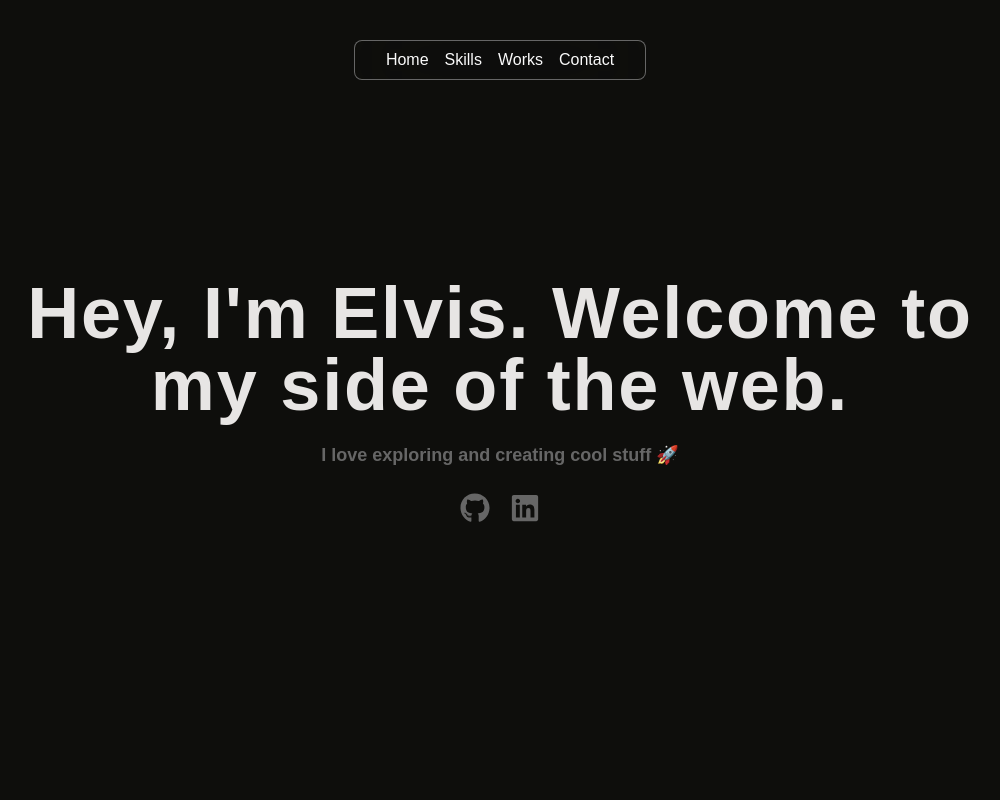
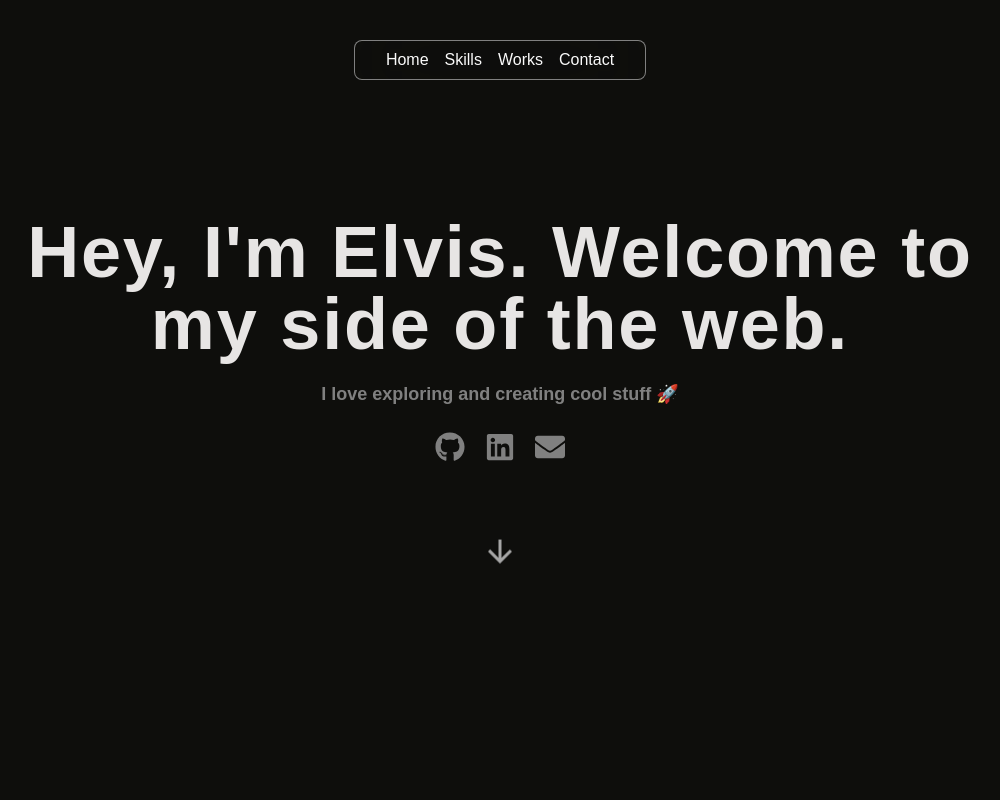
Before and after one commit to m0nztrum/portfolio, a React (Vite) app: page / in a window 1280 px wide. Shown: the top 800 px of the page, without its empty margins (140-1140 px from the left). Built offline with nearby package versions, Linux system fonts and the light colour scheme; a web font is replaced by a local one.

Commit message:
implementing react-router

```diff
--- a/package.json
+++ b/package.json
@@ -11,11 +11,11 @@
     },
     "dependencies": {
         "framer-motion": "^11.11.10",
-        "lucide-react": "^0.453.0",
         "react": "^18.3.1",
         "react-dom": "^18.3.1",
         "react-hook-form": "^7.53.1",
         "react-icons": "^5.3.0",
+        "react-router-dom": "^6.27.0",
         "zod": "^3.23.8"
     },
     "devDependencies": {
--- a/src/App.tsx
+++ b/src/App.tsx
@@ -1,20 +1,35 @@
+import { BrowserRouter as Router, Routes, Route } from 'react-router-dom';
 import { Navbar } from './components/Navbar';
 import { Hero } from './components/Hero';
 import { Skill } from './components/Skill';
 import { Projects } from './components/Projects';
 import { Footer } from './components/Footer';
+import { Contact } from './components/Contact';
 
 function App() {
     return (
-        <main className="relative flex flex-col bg-dark-100 px-5 text-stone-200 sm:px-10">
+        <Router>
+            <main className="relative flex flex-col px-5 text-stone-200 sm:px-10">
                 <div className="mx-auto w-full max-w-7xl">
                     <Navbar />
+                    <Routes>
+                        {/* Homepage Route*/}
+                        <Route
+                            path="/"
+                            element={
+                                <>
                                     <Hero />
                                     <Skill />
                                     <Projects />
+                                </>
+                            }
+                        />
+                        <Route path="/contact" element={<Contact />} />
+                    </Routes>
                     <Footer />
                 </div>
             </main>
+        </Router>
     );
 }
 
--- a/src/components/Hero.tsx
+++ b/src/components/Hero.tsx
@@ -1,7 +1,26 @@
-import { FaGithub, FaLinkedin } from 'react-icons/fa';
+import { FaGithub, FaLinkedin, FaEnvelope } from 'react-icons/fa';
+import { MdArrowDownward } from 'react-icons/md';
 import { motion } from 'framer-motion';
 
+const socialLinks = [
+    { href: 'https://github.com/m0nztrum', icon: <FaGithub />, label: 'GitHub' },
+    {
+        href: 'https://www.linkedin.com/in/elvis-fiador-563839226/',
+        icon: <FaLinkedin />,
+        label: 'LinkedIn',
+    },
+    {
+        href: 'mailto:delafiado@gmail.com',
+        icon: <FaEnvelope />,
+        lable: 'Email',
+    },
+];
+
 export const Hero = () => {
+    const scrollToTechnologies = () => {
+        const section = document.getElementById('skills');
+        section.scrollIntoView({ behavior: 'smooth', block: 'start' });
+    };
     return (
         <div>
             <div
@@ -16,24 +35,24 @@ export const Hero = () => {
                         I love exploring and creating cool stuff 🚀
                     </p>
                     <div className="flex space-x-5">
+                        {socialLinks.map(({ href, icon, label }, index) => (
                             <motion.a
-                            href="https://github.com/m0nztrum"
+                                key={index}
+                                href={href}
                                 target="_blank"
                                 rel="noopener noreferrer"
                                 className="text-2xl text-dark-500 hover:text-zinc-50 md:text-3xl"
                                 whileHover={{ y: -3 }}
+                                title={label}
                             >
-                            <FaGithub />
+                                {icon}
                             </motion.a>
-                        <motion.a
-                            href="https://www.linkedin.com/in/elvis-fiador-563839226/"
-                            target="_blank"
-                            rel="noopener noreferrer"
-                            className="text-2xl text-dark-500 hover:text-zinc-50 md:text-3xl"
-                            whileHover={{ y: -3 }}
-                        >
-                            <FaLinkedin />
-                        </motion.a>
+                        ))}
+                    </div>
+                    <div className="mt-20">
+                        <button onClick={scrollToTechnologies} aria-label="Scroll to technologies">
+                            <MdArrowDownward className="animate-bounce text-4xl text-dark-600" />
+                        </button>
                     </div>
                 </div>
             </div>
--- a/src/components/Navbar.tsx
+++ b/src/components/Navbar.tsx
@@ -1,17 +1,26 @@
 import { navItems } from '../data';
 import { navItem } from '../types';
+import { Link } from 'react-router-dom';
 
 export const Navbar = () => {
     return (
-        <nav className="transition-[opacity, transform, filer] invisible fixed inset-x-0 top-10 z-[5000] mx-auto flex max-w-fit items-center justify-center space-x-4 rounded-lg px-8 py-2 opacity-0 ring-1 ring-inset ring-dark-500 blur-sm backdrop-blur-2xl md:visible md:opacity-100 md:blur-0">
+        <nav className="transition-[opacity, transform, filter] fixed inset-x-0 top-10 z-[5000] mx-auto flex max-w-fit items-center justify-center space-x-4 rounded-lg px-8 py-2 opacity-100 ring-1 ring-inset ring-dark-500 blur-0 backdrop-blur-2xl">
             {navItems.map((item: navItem, index: number) => (
                 <div
                     key={index}
                     className="relative flex items-center space-x-1 text-neutral-50 hover:text-neutral-300"
                 >
-                    <a href={item.link} className="font-medium">
-                        {item.name}
-                    </a>
+                    {item.link.startsWith('#') ? (
+                        //<a> tag to fix issues with ids #..
+                        <a href={item.link} className="font-medium">
+                            {item.name}
+                        </a>
+                    ) : (
+                        //<Link> tag for route paths
+                        <Link to={item.link} className="font-medium">
+                            {item.name}
+                        </Link>
+                    )}
                 </div>
             ))}
         </nav>
--- a/src/components/Skill.tsx
+++ b/src/components/Skill.tsx
@@ -13,7 +13,7 @@ export const Skill = () => {
                         whileInView={{ opacity: 1, x: 0 }}
                         transition={{ duration: 0.5, delay: 0.25 }}
                         viewport={{ once: true }}
-                        className="text-3xl font-bold min-[430px]:text-4xl md:text-5xl dark:text-stone-200"
+                        className="text-3xl font-bold text-stone-200 min-[430px]:text-4xl md:text-5xl"
                     >
                         Current Technologies
                     </motion.h1>
--- a/src/data/index.tsx
+++ b/src/data/index.tsx
@@ -1,9 +1,9 @@
 const navItems = [
-    { name: 'Home', link: '#home' },
+    { name: 'Home', link: '' },
     // { name: 'About', link: '#about' }, work on later
     { name: 'Skills', link: '#skills' },
     { name: 'Works', link: '#works' },
-    { name: 'Contact', link: '#contact' },
+    { name: 'Contact', link: 'contact' },
 ];
 
 export { navItems };
--- a/src/index.css
+++ b/src/index.css
@@ -6,3 +6,7 @@
 html {
     scroll-behavior: smooth;
 }
+
+body {
+    @apply bg-dark-100;
+}
--- a/tailwind.config.js
+++ b/tailwind.config.js
@@ -4,11 +4,14 @@ export default {
     theme: {
         extend: {
             colors: {
-                'dark-100': '#0e0e0c',
-                'dark-200': '#262626',
-                'dark-300': '#4D4D4D',
-                'dark-400': '#404040',
-                'dark-500': '#666666',
+                dark: {
+                    100: '#0e0e0c', // Darkest shade, use for backgrounds
+                    200: '#1c1c1a', // Dark shade for backgrounds
+                    300: '#333333', // Tertiary text or muted text
+                    400: '#595959', // Secondary text
+                    500: '#808080', // Primary text
+                    600: '#a6a6a6', // Emphasized text
+                },
             },
             fontFamily: {
                 sans: ['Gabarito', 'sans-serif'],
```
Also changed, not shown: 1 other file (tests, documents, lock files or other folders). Lines whose indentation alone changed are shown as unchanged.
